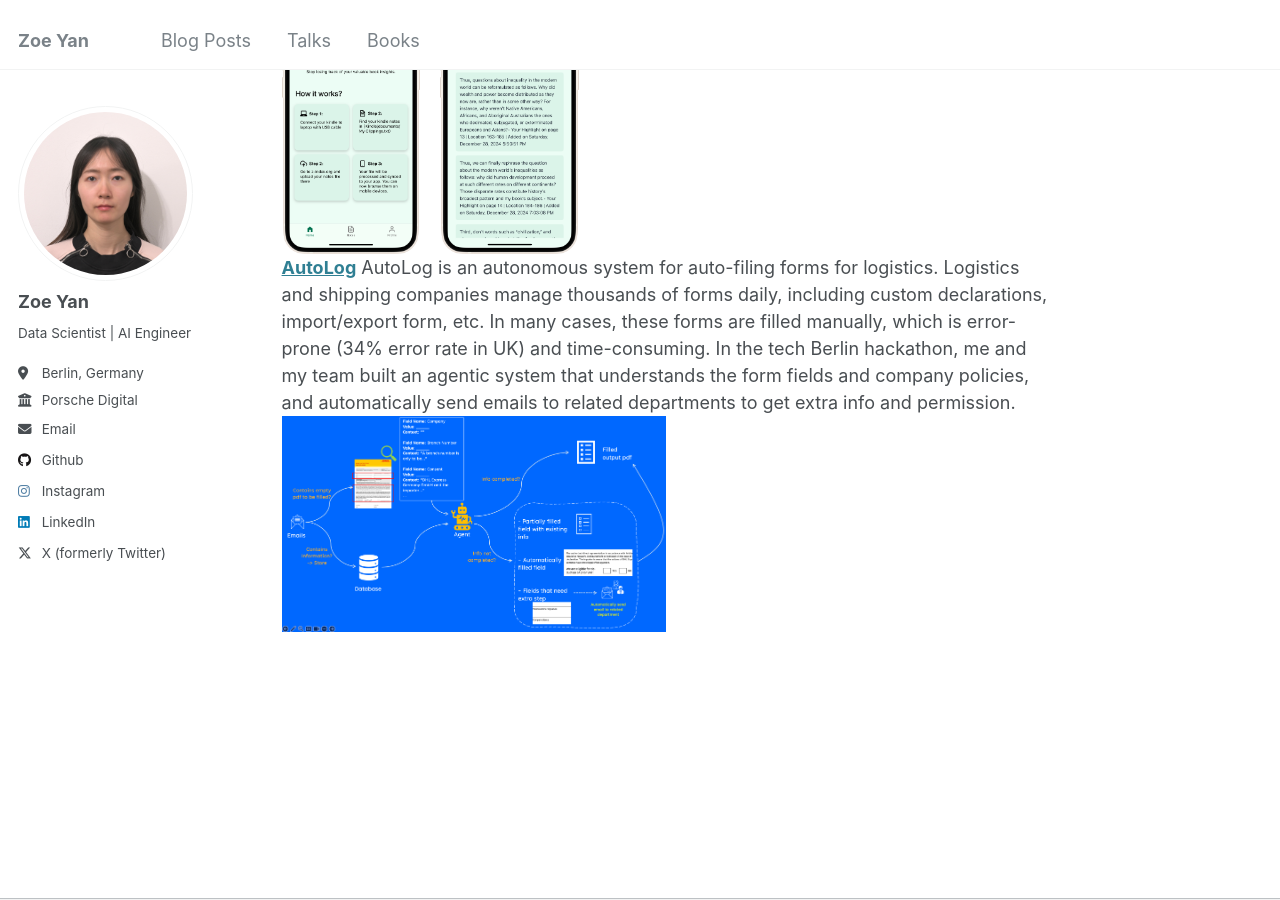
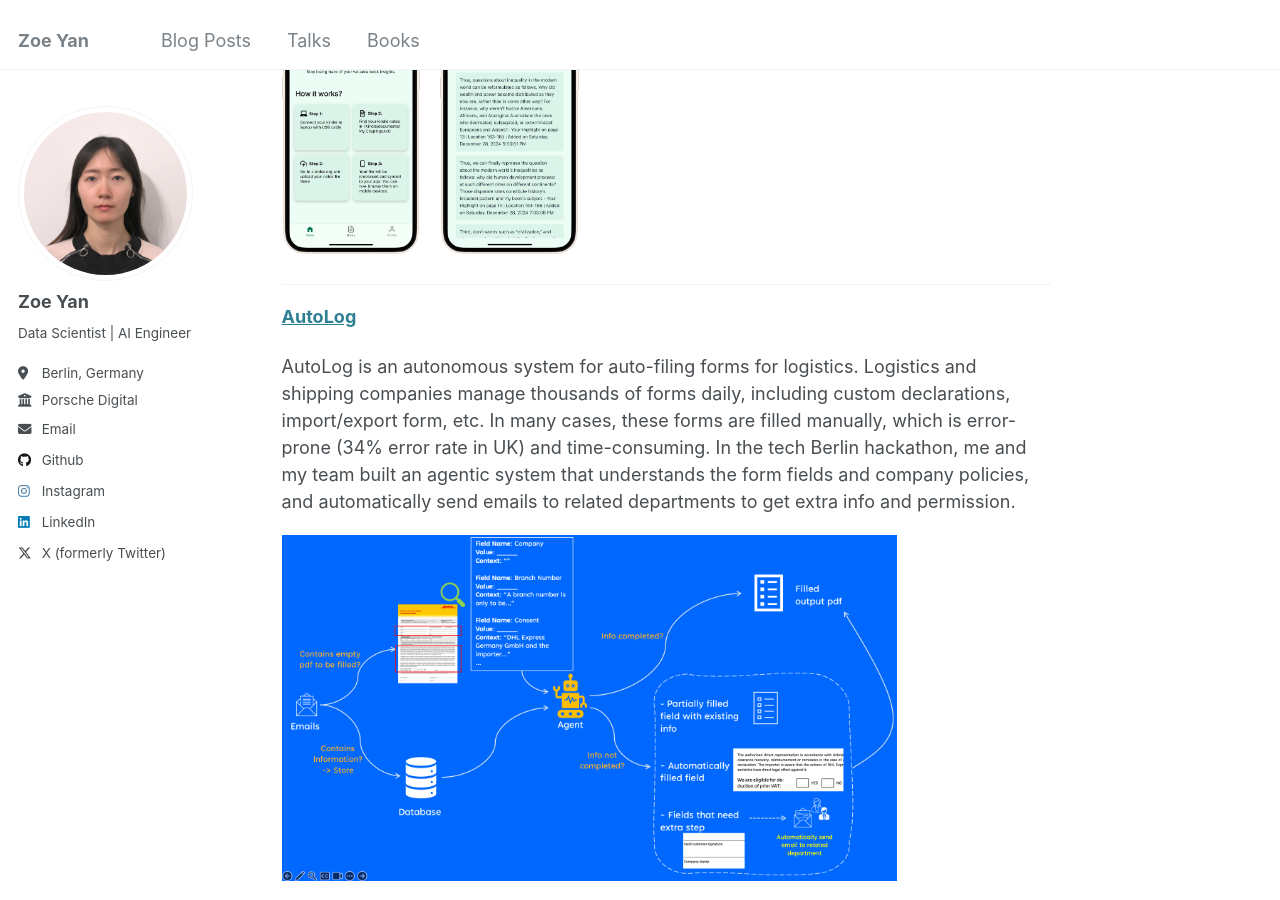
Before and after one commit to zoezyn/zoezyn.github.io, a Jekyll site: the page built from _pages/about.md, in a window 1280 px wide and 900 px high, scrolled down 3070 px. Built offline with Jekyll 4.4.1, drawn with Linux system fonts in a browser that asks for light colours.

Commit message:
small change

```diff
--- a/_pages/about.md
+++ b/_pages/about.md
@@ -80,12 +80,14 @@ I love reading. Most of my readings are done on Kindle. But I found it hard to k
 
 </div>
 On mobile app (name: Zindex):
-<div style="display: flex; flex-direction: row; gap: 20px;">
+<div style="display: flex; flex-direction: row; gap: 20px; margin-bottom: 30px;">
     <img src='/images/zindex-3.png' style="width: 18%; height: auto;">
     <img src='/images/zindex-4.png' style="width: 18%; height: auto;">
 </div>
 
+---------------------------------------
 
 **[AutoLog](https://github.com/zoezyn/Hackathon-2025/tree/main)**
+
 AutoLog is an autonomous system for auto-filing forms for logistics. Logistics and shipping companies manage thousands of forms daily, including custom declarations, import/export form, etc. In many cases, these forms are filled manually, which is error-prone (34% error rate in UK) and time-consuming. In the tech Berlin hackathon, me and my team built an agentic system that understands the form fields and company policies, and automatically send emails to related departments to get extra info and permission.
-<img src='/images/autolog.jpg' style="width: 50%; height: auto;">
+<img src='/images/autolog.jpg' style="width: 80%; height: auto; margin-top: 20px;">
```
